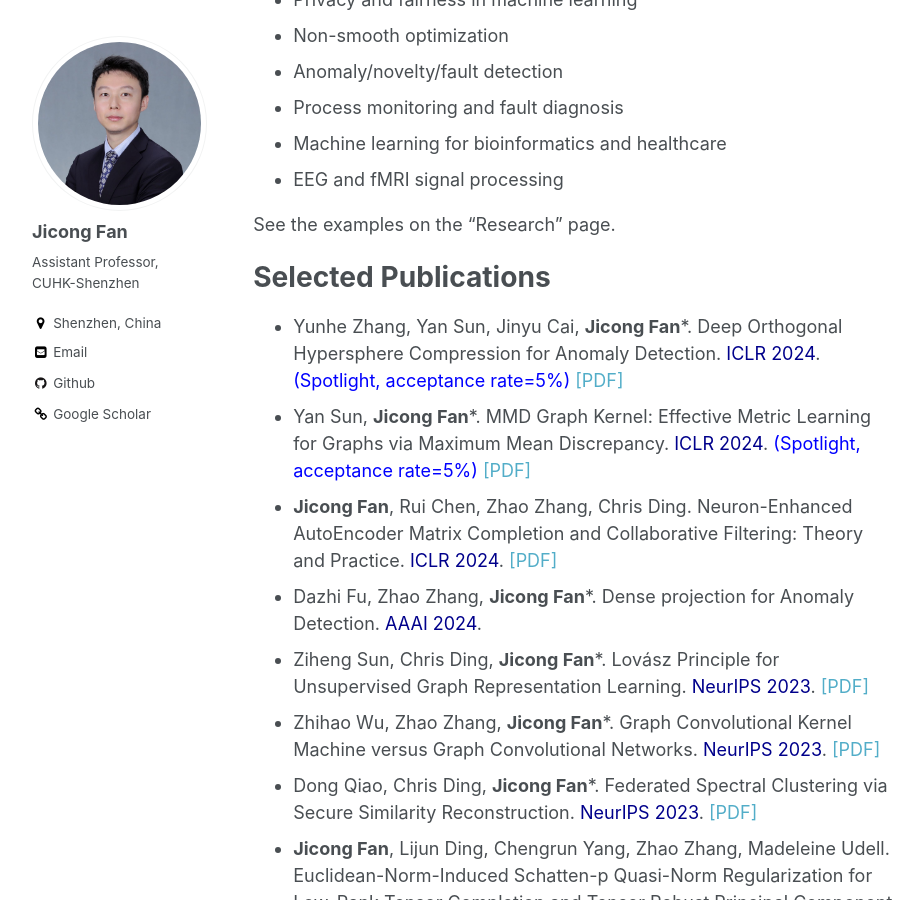
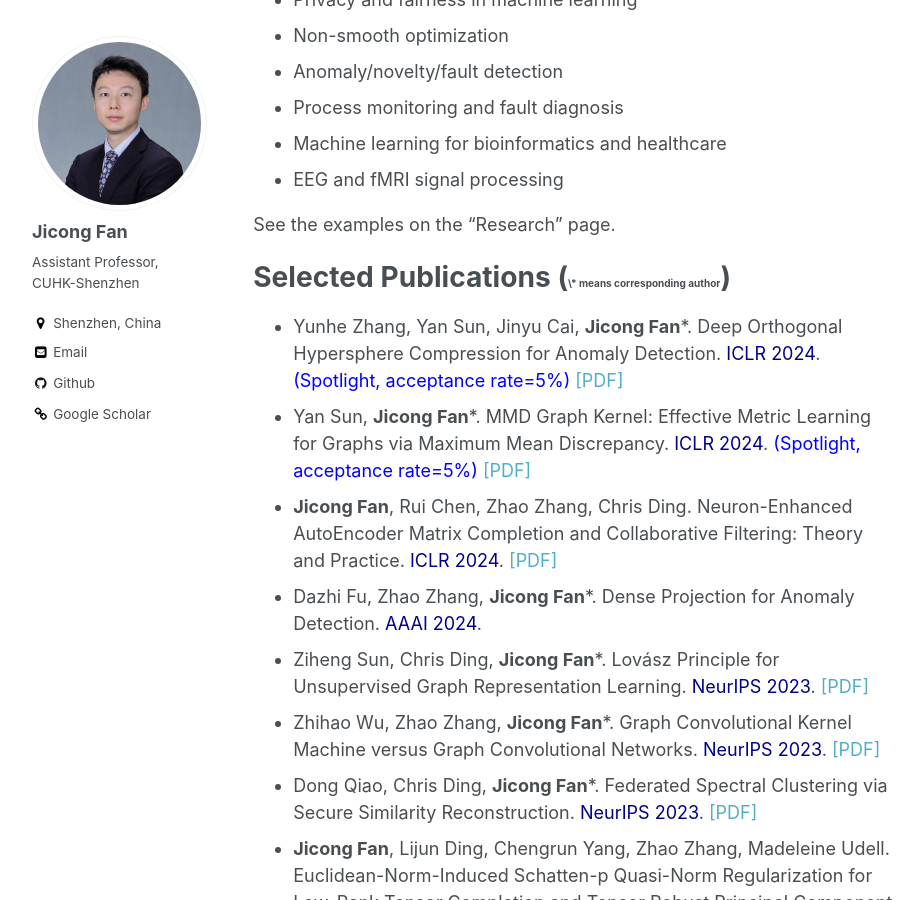
Before and after one commit to jicongfan/jicongfan.github.io, a Jekyll site: the page built from _pages/about.md, in a window 1280 px wide and 900 px high, scrolled down 1406 px. Shown: the whole window, without its empty margins (86-1007 px from the left). Built offline with Jekyll 4.4.1, drawn with Linux system fonts in a browser that asks for light colours.

Commit message:
Update about.md

```diff
--- a/_pages/about.md
+++ b/_pages/about.md
@@ -38,13 +38,14 @@ My research interests are Artificial Intelligence and Machine Learning. Some spe
 
 See the examples on the "Research" page.
 
-Selected Publications
+Selected Publications (<font size=1>\* means corresponding author</font>)
 ======
+
 
 * Yunhe Zhang, Yan Sun, Jinyu Cai, <strong>Jicong Fan</strong>*. Deep Orthogonal Hypersphere Compression for Anomaly Detection. <font color=DarkBlue>ICLR 2024</font>. <font color=blue>(Spotlight, acceptance rate=5%) </font> <a href="https://openreview.net/pdf?id=cJs4oE4m9Q">[PDF]</a>
 * Yan Sun, <strong>Jicong Fan</strong>*. MMD Graph Kernel: Effective Metric Learning for Graphs via Maximum Mean Discrepancy. <font color=DarkBlue>ICLR 2024</font>. <font color=blue>(Spotlight, acceptance rate=5%) </font> <a href="https://openreview.net/pdf?id=GZ6AcZwA8r">[PDF]</a>
 * <strong>Jicong Fan</strong>, Rui Chen, Zhao Zhang, Chris Ding. Neuron-Enhanced AutoEncoder Matrix Completion and Collaborative Filtering: Theory and Practice. <font color=DarkBlue>ICLR 2024</font>. <a href="https://openreview.net/pdf?id=kPrxk6tUcg">[PDF]</a>
-* Dazhi Fu, Zhao Zhang, <strong>Jicong Fan</strong>*. Dense projection for Anomaly Detection. <font color=DarkBlue>AAAI 2024</font>.
+* Dazhi Fu, Zhao Zhang, <strong>Jicong Fan</strong>*. Dense Projection for Anomaly Detection. <font color=DarkBlue>AAAI 2024</font>.
 * Ziheng Sun, Chris Ding, <strong>Jicong Fan</strong>*. Lovász Principle for Unsupervised Graph Representation Learning. <font color=DarkBlue> NeurIPS 2023</font>. <a href="https://proceedings.neurips.cc/paper_files/paper/2023/file/b61da4f02b271cb7b5e3d538e2b78fb9-Paper-Conference.pdf">[PDF]</a>
 * Zhihao Wu, Zhao Zhang, <strong>Jicong Fan</strong>*. Graph Convolutional Kernel Machine versus Graph Convolutional Networks. <font color=DarkBlue>NeurIPS 2023</font>.
 <a href="https://proceedings.neurips.cc/paper_files/paper/2023/file/3ec6c6fc9065aa57785eb05dffe7c3db-Paper-Conference.pdf">[PDF]</a>
```
